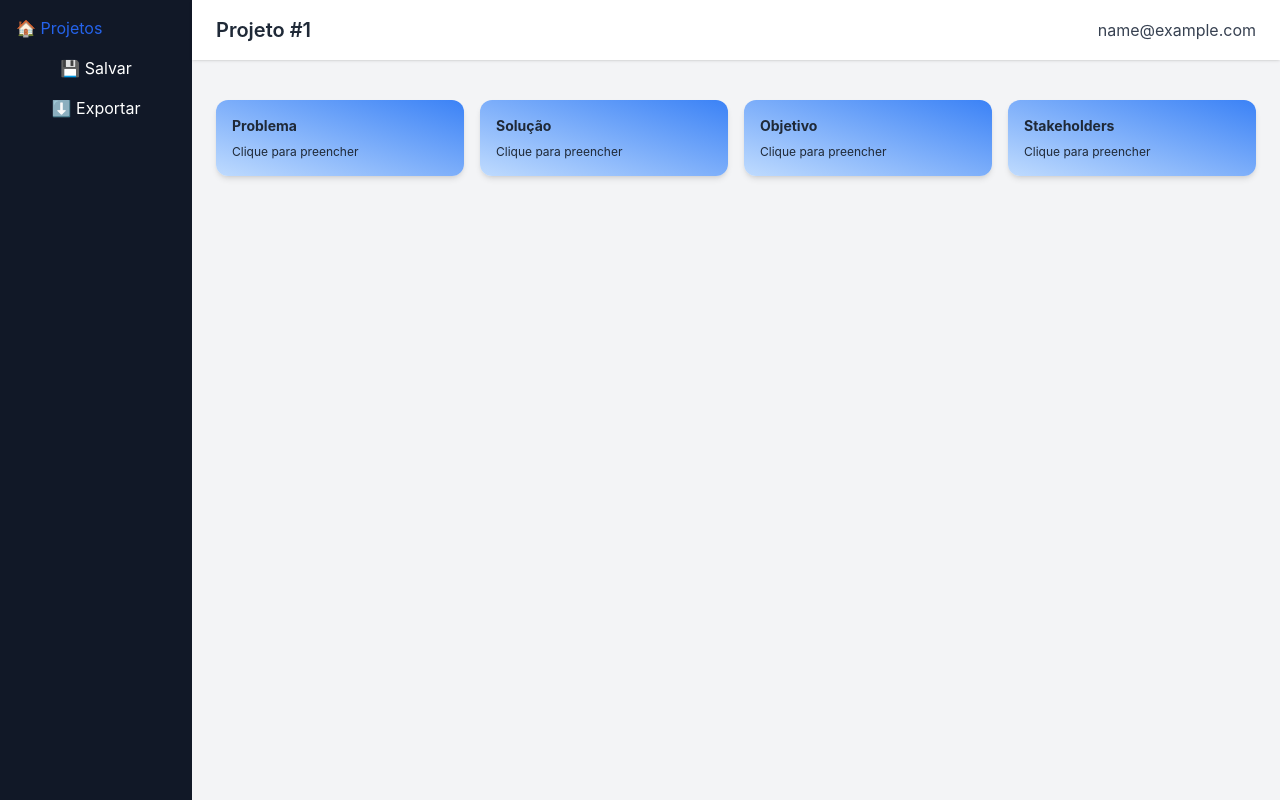
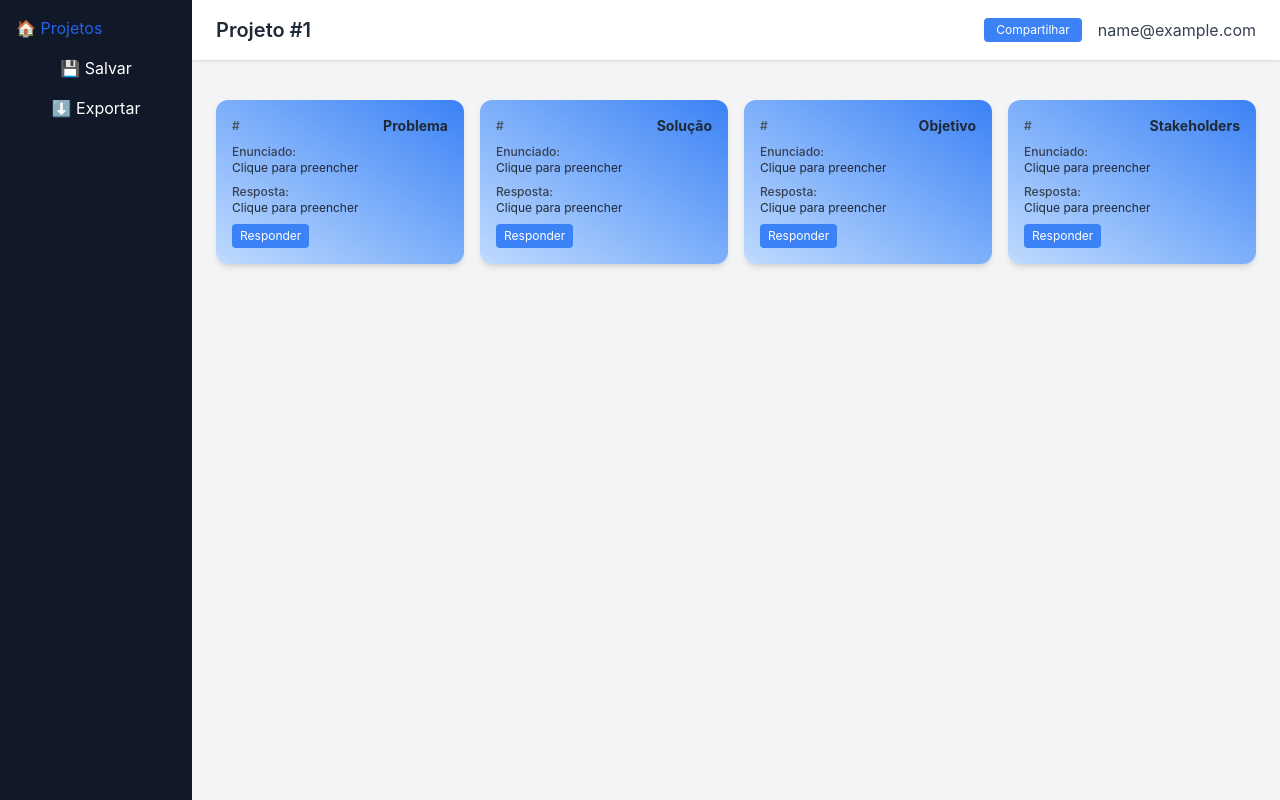
Before and after one commit to marianacrisostomomartins/DIP-AI, a React (Vite) app in the folder frontend/: page /project/1 in a window 1280 px wide. Built offline with nearby package versions, Linux system fonts and the light colour scheme; sample sign-in values are in the browser's storage.

Commit message:
feat: enhance CanvasCard component with editing functionality and add share feature in Header

```diff
--- a/frontend/src/components/CanvasCard.tsx
+++ b/frontend/src/components/CanvasCard.tsx
@@ -1,11 +1,40 @@
+
+import { useState } from 'react';
+
 interface CanvasCardProps {
+  id: number;
   title: string;
-  content: string;
+  question: string;
+  answer: string; // sugestão do backend
   filled: boolean;
   onClick: () => void;
+  onSubmit?: (id: number, resposta: string) => void;
 }
 
-export default function CanvasCard({ title, content, filled, onClick }: CanvasCardProps) {
+export default function CanvasCard({ id, title, question, answer, filled, onClick, onSubmit }: CanvasCardProps) {
+  const [editMode, setEditMode] = useState(false);
+  const [resposta, setResposta] = useState(answer || '');
+
+  const handleEdit = () => {
+    setEditMode(true);
+    setResposta(answer || '');
+  };
+
+  const handleInput = (e: React.ChangeEvent<HTMLTextAreaElement>) => {
+    setResposta(e.target.value);
+  };
+
+  const handleSubmit = () => {
+    if (onSubmit) onSubmit(id, resposta);
+    setEditMode(false);
+  };
+
+  const handleUseSuggestion = () => {
+    setResposta(answer || '');
+    if (onSubmit) onSubmit(id, answer || '');
+    setEditMode(false);
+  };
+
   return (
     <div
       onClick={onClick}
@@ -13,8 +42,61 @@ export default function CanvasCard({ title, content, filled, onClick }: CanvasCa
         filled ? 'bg-gray-300' : 'bg-gradient-to-tr from-blue-200 to-blue-500'
       }`}
     >
-      <h3 className="text-sm font-bold mb-2">{title}</h3>
-      <p className="text-xs line-clamp-3">{content || 'Clique para preencher'}</p>
+      <div className="flex items-center justify-between mb-2">
+        <span className="text-xs font-semibold text-gray-600">#{id}</span>
+        <h3 className="text-sm font-bold">{title}</h3>
+      </div>
+      <div className="mb-2">
+        <span className="block text-xs font-medium text-gray-700">Enunciado:</span>
+        <p className="text-xs line-clamp-3 text-gray-800">{question || 'Clique para preencher'}</p>
+      </div>
+      <div>
+        <span className="block text-xs font-medium text-gray-700">Resposta:</span>
+        {editMode ? (
+          <>
+            <textarea
+              className="w-full mt-1 p-2 rounded border border-gray-300 text-xs"
+              value={resposta}
+              onChange={handleInput}
+              rows={3}
+              autoFocus
+            />
+            <div className="flex gap-2 mt-2">
+              <button
+                className="px-2 py-1 bg-blue-500 text-white rounded text-xs hover:bg-blue-600"
+                onClick={e => { e.stopPropagation(); handleSubmit(); }}
+              >
+                Enviar
+              </button>
+              <button
+                className="px-2 py-1 bg-gray-400 text-white rounded text-xs hover:bg-gray-500"
+                onClick={e => { e.stopPropagation(); setEditMode(false); }}
+              >
+                Cancelar
+              </button>
+              <button
+                className="px-2 py-1 bg-green-500 text-white rounded text-xs hover:bg-green-600"
+                onClick={e => { e.stopPropagation(); handleUseSuggestion(); }}
+                disabled={!answer}
+              >
+                Usar sugestão
+              </button>
+            </div>
+          </>
+        ) : (
+          <>
+            <p className="text-xs line-clamp-3 text-gray-800">{resposta || 'Clique para preencher'}</p>
+            <div className="flex gap-2 mt-2">
+              <button
+                className="px-2 py-1 bg-blue-500 text-white rounded text-xs hover:bg-blue-600"
+                onClick={e => { e.stopPropagation(); setEditMode(true); }}
+              >
+                {resposta ? 'Editar resposta' : 'Responder'}
+              </button>
+            </div>
+          </>
+        )}
+      </div>
     </div>
   );
 }
--- a/frontend/src/components/Header.tsx
+++ b/frontend/src/components/Header.tsx
@@ -20,9 +20,24 @@ export default function Header({ title }: { title: string }) {
     }
   };
 
+  const handleShare = () => {
+    const email = window.prompt('Digite o e-mail do usuário para compartilhar o projeto:');
+    if (email) {
+      // Aqui você pode chamar uma API ou lógica para compartilhar o projeto
+      alert(`Projeto compartilhado com ${email}!`);
+    }
+  };
+
   return (
     <header className="bg-white shadow px-6 py-4 sticky top-0 z-10 flex items-center justify-between">
       <h1 className="text-xl font-semibold text-gray-800">{title}</h1>
+      <div className="flex items-center gap-4">
+        <button
+          className="px-3 py-1 bg-blue-500 text-white rounded text-xs hover:bg-blue-600"
+          onClick={handleShare}
+        >
+          Compartilhar
+        </button>
         {user && (
           <div className="relative">
             <button
@@ -46,6 +61,7 @@ export default function Header({ title }: { title: string }) {
             )}
           </div>
         )}
+      </div>
     </header>
   );
 }
--- a/frontend/src/pages/Project.tsx
+++ b/frontend/src/pages/Project.tsx
@@ -1,16 +1,26 @@
 import { useParams } from 'react-router-dom';
+import { useEffect, useState } from 'react';
 import Header from '../components/Header';
 import Sidebar from '../components/Sidebar';
 import CanvasGrid from '../components/CanvasGrid';
 
 export default function Project() {
   const { id } = useParams<{ id: string }>();
+  const [projectName, setProjectName] = useState('');
+
+  useEffect(() => {
+    if (id) {
+      const projects = JSON.parse(localStorage.getItem('projects') || '[]');
+      const project = projects.find((p: any) => String(p.id) === String(id));
+      setProjectName(project ? project.name : `Projeto #${id}`);
+    }
+  }, [id]);
 
   return (
     <div className="flex">
       <Sidebar />
       <div className="flex-1 ml-48">
-        <Header title={`Projeto #${id ?? ''}`} />
+        <Header title={projectName} />
         <div className="p-6">
           <CanvasGrid />
         </div>
```
Lines whose indentation alone changed are shown as unchanged.
